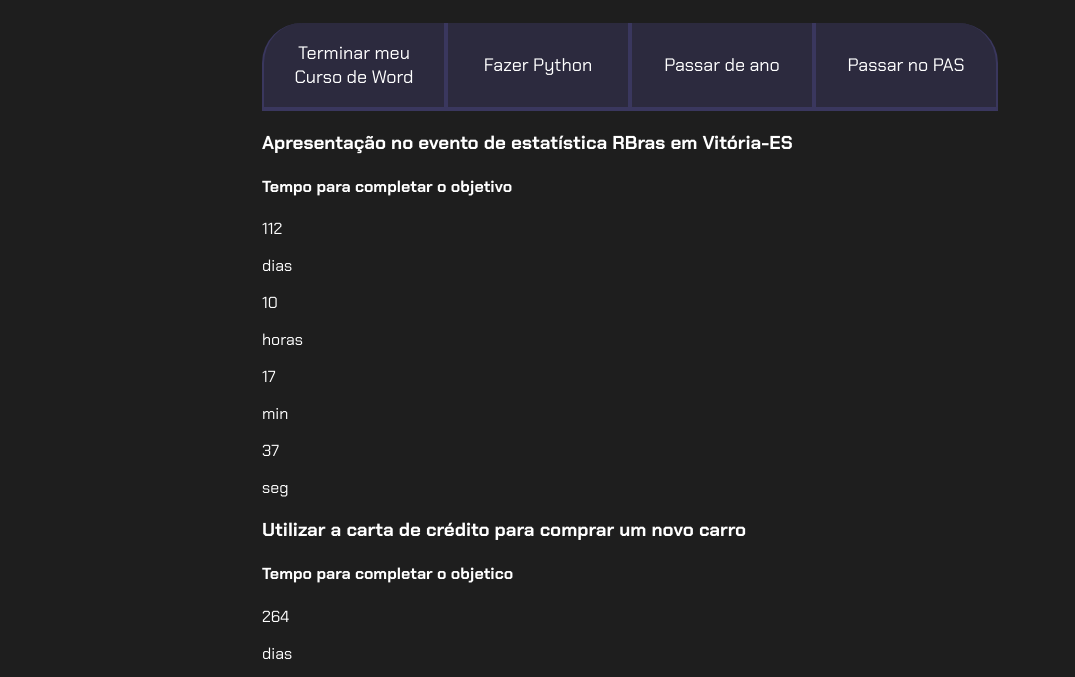
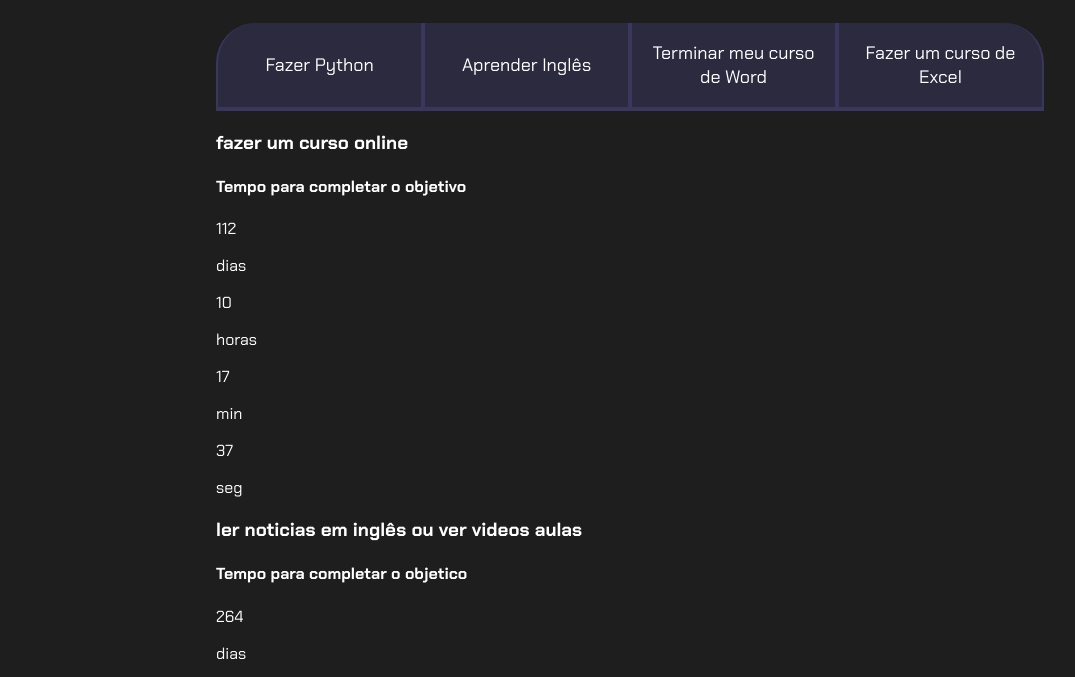
Before and after one commit to danilotavio/Danilo-Portif-lio, a plain HTML site: page index.html in a window 1280 px wide. Shown: the part 80-757 px from the top of the page, without its empty margins (10-1085 px from the left). Drawn offline with Linux system fonts and the light colour scheme.

Commit message:
Update index.html

```diff
--- a/index.html
+++ b/index.html
@@ -13,14 +13,14 @@
         <h2 class="titulo-principal">Meus Objetivos do ano de 2025<span>_</span></h2>
         <div class="conteudo">
         <div class="botoes">
-            <button class="botao ativo">Terminar meu Curso de Word</button>
-            <button class="botao">Fazer Python</button>
-            <button class="botao">Passar de ano</button>
-            <button class="botao">Passar no PAS</button>
+            <button class="botao ativo">Fazer Python</button>
+            <button class="botao">Aprender Inglês</button>
+            <button class="botao">Terminar meu curso de Word</button>
+            <button class="botao">Fazer um curso de Excel</button>
         </div>
         <div class="abas-textos">
             <div class="aba-conteudo ativo">
-                <h3 class="aba-conteudo-titulo-principal">Apresentação no evento de estatística RBras em Vitória-ES</h3>
+                <h3 class="aba-conteudo-titulo-principal">fazer um curso online</h3>
                 <h4 class="aba-conteudo-titulo-secundario">Tempo para completar o objetivo</h4>
                 <div class="contador">
                     <div class="contador-digito">
@@ -42,7 +42,7 @@
                 </div>
             </div>
             <div class="aba-conteudo">
-                <h3 class="aba-conteudo-titulo-principal">Utilizar a carta de crédito para comprar um novo carro</h3>
+                <h3 class="aba-conteudo-titulo-principal">ler noticias em inglês ou ver videos aulas</h3>
                 <h4 class="aba-conteudo-titulo-secundario">Tempo para completar o objetico</h4>
                 <div class="contador">
                     <div class="contador-digito">
@@ -64,7 +64,7 @@
                 </div>
             </div>
             <div class="aba-conteudo">
-                <h3 class="aba-conteudo-titulo-principal">Juntar dinheiro para uma viagem no fim no ano para a praia</h3>
+                <h3 class="aba-conteudo-titulo-principal">Não faltar nenhuma aula</h3>
                 <h4 class="aba-conteudo-titulo-secundario">Tempo para completar o objetico</h4>
                 <div class="contador">
                     <div class="contador-digito">
@@ -86,7 +86,7 @@
                 </div>
             </div>
             <div class="aba-conteudo">
-                <h3 class="aba-conteudo-titulo-principal">Utilizar o mestrado para a publicação de 3 artigos para o doutorado</h3>
+                <h3 class="aba-conteudo-titulo-principal">assistir videos aulas</h3>
                 <h4 class="aba-conteudo-titulo-secundario">Tempo para completar o objetico</h4>
                 <div class="contador">
                     <div class="contador-digito">
```
